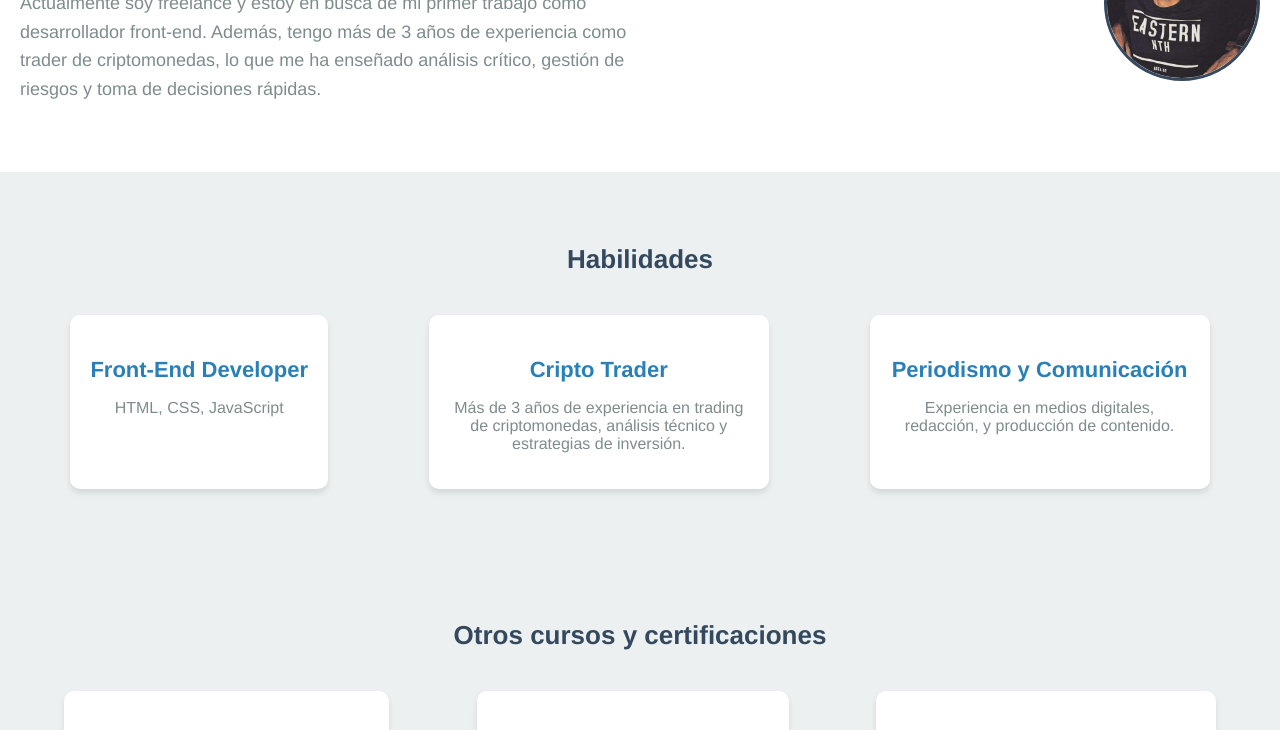
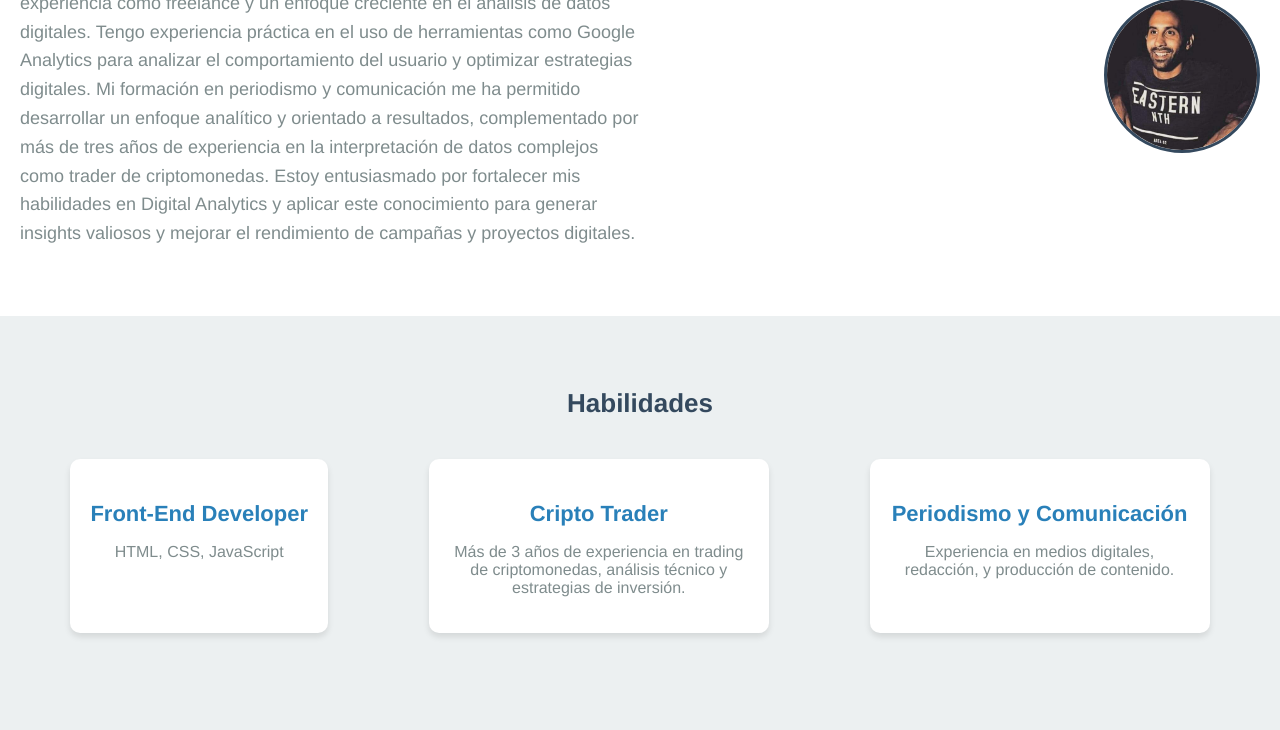
Before and after one commit to FitoVenegas/Portfolio, a plain HTML site: page index.html in a window 1280 px wide. Shown: the part 263-993 px from the top of the page. Drawn offline with Linux system fonts and the light colour scheme.

Commit message:
Update index.html
new

```diff
--- a/index.html
+++ b/index.html
@@ -334,7 +334,7 @@
     <section id="about" class="about-section">
         <div class="about-content">
             <h2>Licenciado en Periodismo y Comunicación</h2>
-            <p>Hola, soy <strong>Fito Venegas</strong>, licenciado en periodismo y comunicación. Actualmente soy freelance y estoy en busca de mi primer trabajo como desarrollador front-end. Además, tengo más de 3 años de experiencia como trader de criptomonedas, lo que me ha enseñado análisis crítico, gestión de riesgos y toma de decisiones rápidas.</p>
+            <p>Hola, soy <strong>Fito Venegas</strong>, licenciado en periodismo y comunicación, con experiencia como freelance y un enfoque creciente en el análisis de datos digitales. Tengo experiencia práctica en el uso de herramientas como Google Analytics para analizar el comportamiento del usuario y optimizar estrategias digitales. Mi formación en periodismo y comunicación me ha permitido desarrollar un enfoque analítico y orientado a resultados, complementado por más de tres años de experiencia en la interpretación de datos complejos como trader de criptomonedas. Estoy entusiasmado por fortalecer mis habilidades en Digital Analytics y aplicar este conocimiento para generar insights valiosos y mejorar el rendimiento de campañas y proyectos digitales.</p>
         </div>
         <img src="FitoVenegas.jpg" alt="Imagen de perfil" class="profile-pic">
     </section>
```
